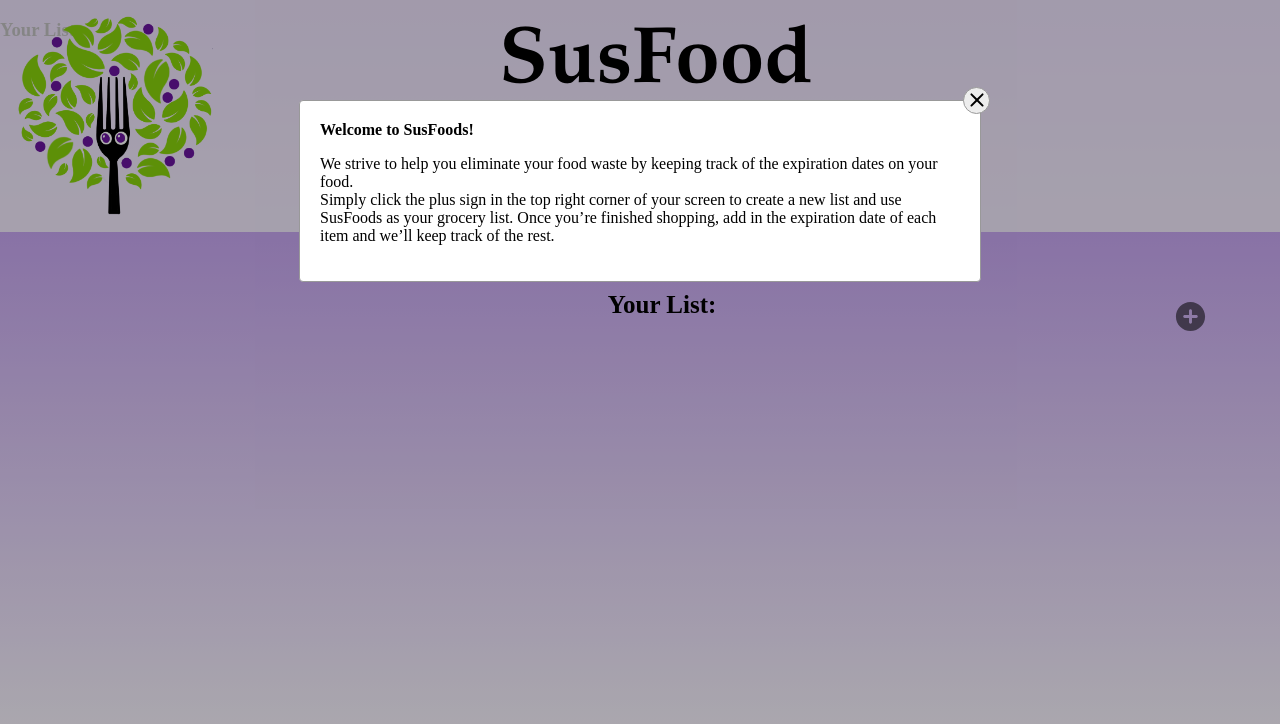
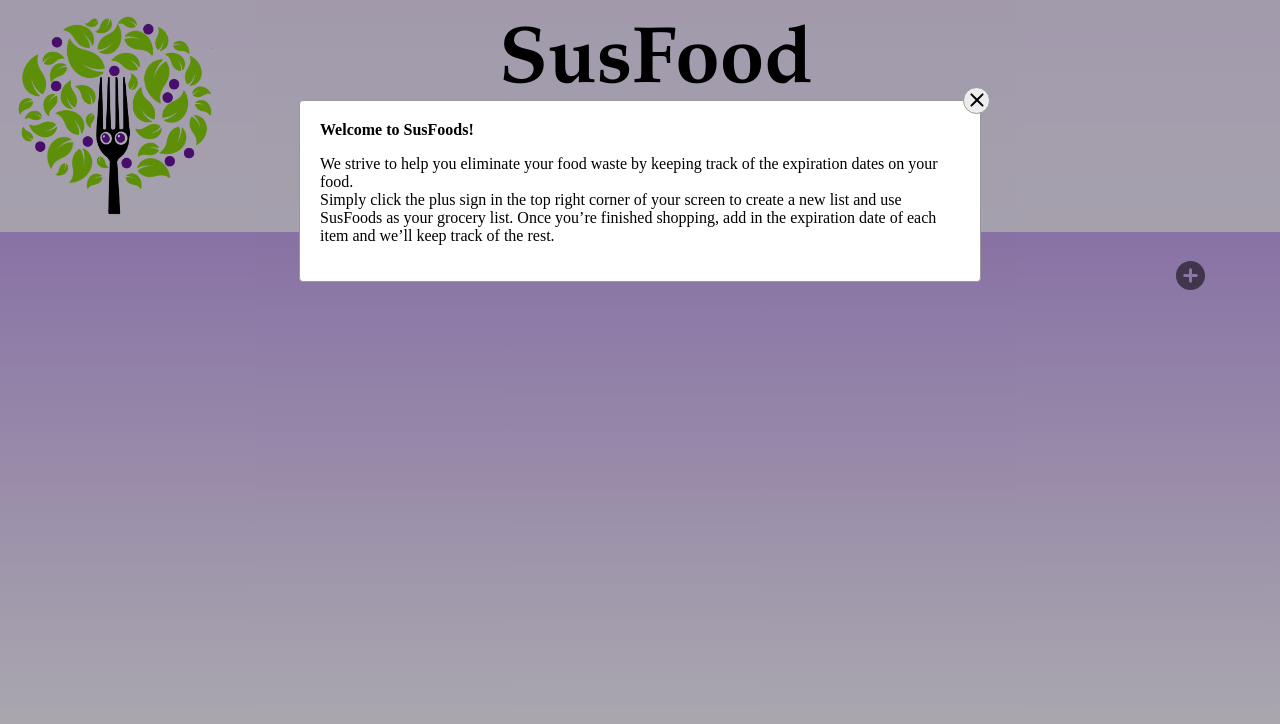
Before and after one commit to Ayon-Bhowmick/HackHolyoke, a React (Create React App) app in the folder sustainability/: page / in a window 1280 px wide. Shown: the top 724 px of the page. Built offline with nearby package versions, Linux system fonts and the light colour scheme.

Commit message:
Got rid of ghost text mistakes

```diff
--- a/sustainability/src/App.js
+++ b/sustainability/src/App.js
@@ -36,7 +36,6 @@ const App = () => {
 				/>}
 			</div>
 
-			<h3>Your List:</h3>
 			<div id="addButton">
 				<Router>
 					<Switch>
```
